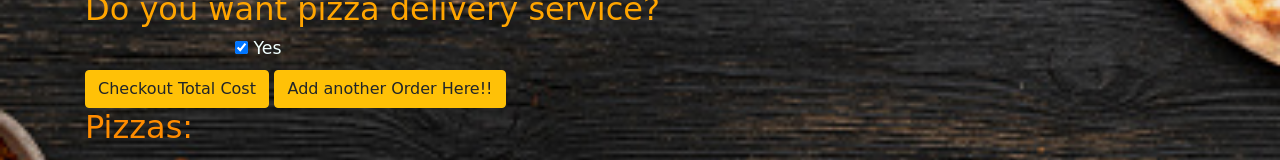
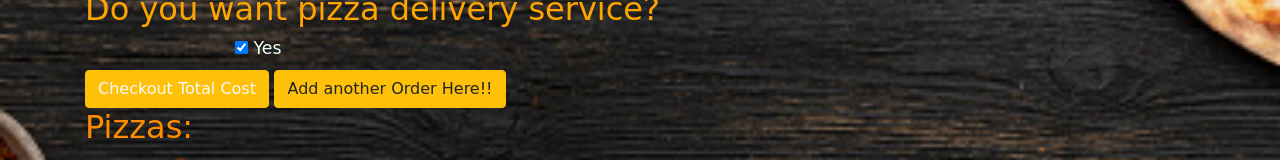
Before and after one commit to MureithiIvy/yum-pizza, a plain HTML site: page webpage.html in a window 1280 px wide. Shown: the part 907-1067 px from the top of the page. Drawn offline with Linux system fonts and the light colour scheme.

Commit message:
make changes made to this file

```diff
--- a/webpage.html
+++ b/webpage.html
@@ -103,7 +103,7 @@
               Yes
             </label>
           </div>
-          <button type="submit" class="btn btn-warning"> Checkout  Total Cost</button>
+          <button style="color: ghostwhite;" type="submit" class="btn btn-warning"> Checkout  Total Cost</button>
           <button type="submit" class="btn btn-warning"> Add another Order Here!!</button>
         </form>
 
```
